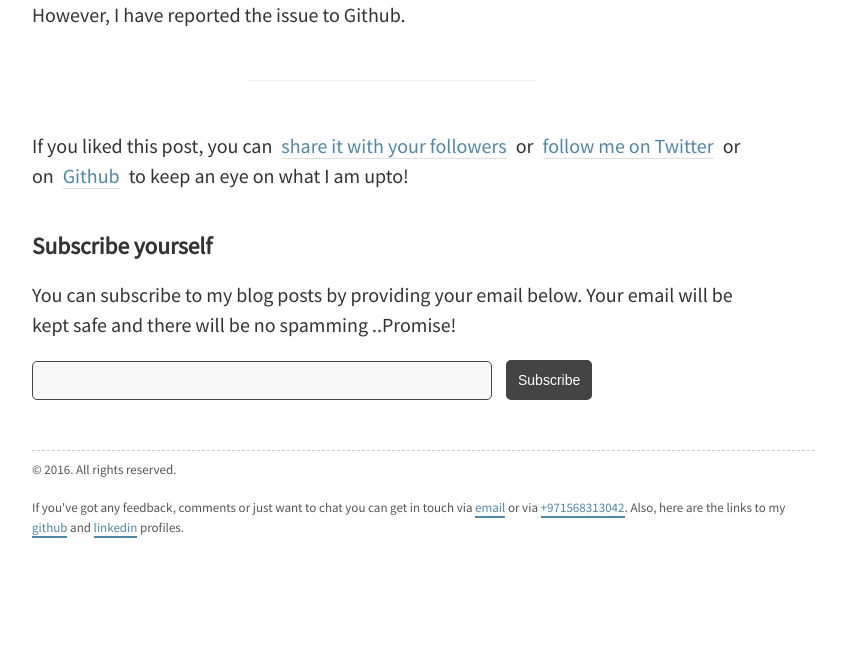
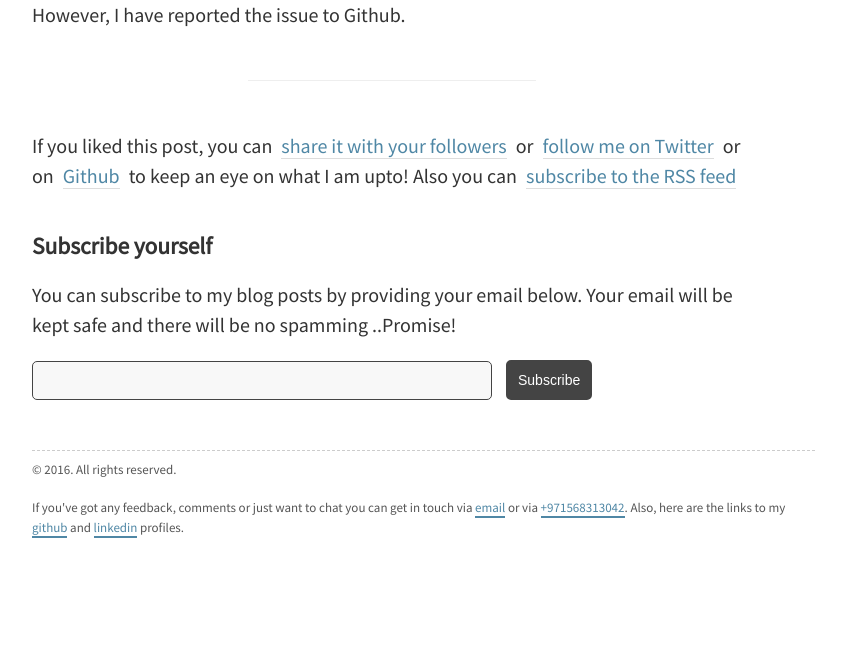
Before and after one commit to kamranahmedse/kamranahmedse.github.io, a Jekyll site: the page built from blog/_posts/2015-01-01-github-took-me-back-in-time.md, in a window 1280 px wide. Shown: the part 1029-1685 px from the top of the page, without its empty margins (248-1094 px from the left). Built offline with Jekyll 4.4.1, drawn with Linux system fonts in a browser that asks for light colours; some web fonts are replaced; comment, search, counter and statistics services are not loaded.

Commit message:
Update twitter_plug.html

```diff
--- a/_includes/twitter_plug.html
+++ b/_includes/twitter_plug.html
@@ -1,2 +1,4 @@
 <hr>
-<div class="twitter_plug">If you liked this post, you can <a href="https://twitter.com/intent/tweet?url={{ site.url }}{{ page.url }}&text={{ page.title }}&via=kamranahmed_se" target="_blank"> share it with your followers</a> or <a href="https://twitter.com/kamranahmed_se">follow me on Twitter</a> or on <a href="http://github.com/kamranahmedse">Github</a> to keep an eye on what I am upto!</div>
+<div class="twitter_plug">
+  If you liked this post, you can <a href="https://twitter.com/intent/tweet?url={{ site.url }}{{ page.url }}&text={{ page.title }}&via=kamranahmedse" target="_blank"> share it with your followers</a> or <a href="https://twitter.com/kamranahmedse">follow me on Twitter</a> or on <a href="http://github.com/kamranahmedse">Github</a> to keep an eye on what I am upto! Also you can <a href="{{ site.pages_list.Feed }}">subscribe to the RSS feed</a>
+</div>
```
